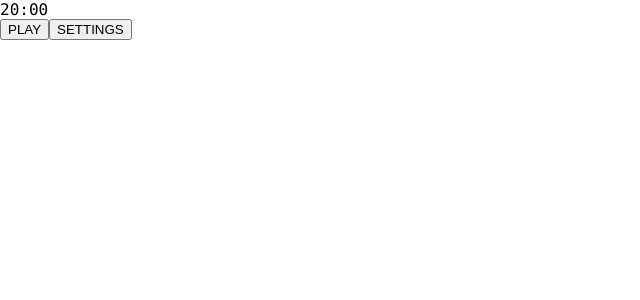
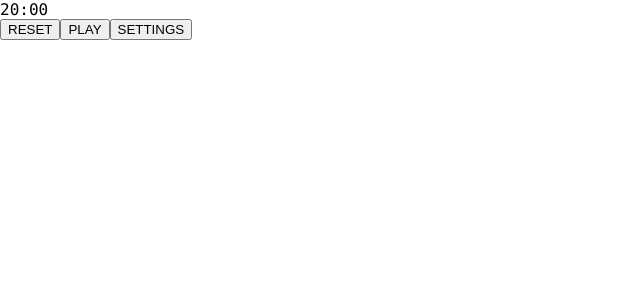
Before and after one commit to adrianlafond/move-x, a React (Create React App) app: page / in a window 1280 px wide. Shown: the top 300 px of the page, without its empty margins (0-640 px from the left). Built offline with nearby package versions, Linux system fonts and the light colour scheme.

Commit message:
implement reset

```diff
--- a/src/containers/Root/Root.tsx
+++ b/src/containers/Root/Root.tsx
@@ -48,6 +48,7 @@ class Root extends React.Component<ModelProps, ModelState> {
       defaults: { ...defaults },
       time: { ...time },
       running: running,
+      resetTimer: this.resetTimer,
       toggleRunning: this.toggleRunning,
       viewSettings: this.viewSettings,
       viewTimer: this.viewTimer,
@@ -62,6 +63,11 @@ class Root extends React.Component<ModelProps, ModelState> {
         </div>
       </context.Provider>
     );
+  }
+
+  resetTimer = () => {
+    const time = { ...this.state.defaults };
+    this.setState({ time });
   }
 
   toggleRunning = () => {
--- a/src/context/index.ts
+++ b/src/context/index.ts
@@ -10,6 +10,7 @@ const context = createContext({
     seconds: 0,
   },
   running: false,
+  resetTimer: () => {},
   toggleRunning: () => {},
   viewSettings: () => {},
   viewTimer: () => {},
--- a/src/views/Timer/Timer.tsx
+++ b/src/views/Timer/Timer.tsx
@@ -15,11 +15,12 @@ function formatTime(minutes: number, seconds: number): string {
 }
 
 const Timer: React.FC = () => {
-  const { time, running, toggleRunning, viewSettings } = useContext(context);
+  const { time, running, resetTimer, toggleRunning, viewSettings } = useContext(context);
   const { minutes, seconds } = time;
   return (
     <div className='move-timer'>
       <p>{formatTime(minutes, seconds)}</p>
+      <button onClick={resetTimer}>RESET</button>
       <button onClick={toggleRunning}>{running ? 'PAUSE' : 'PLAY'}</button>
       <button onClick={viewSettings}>SETTINGS</button>
     </div>
```
